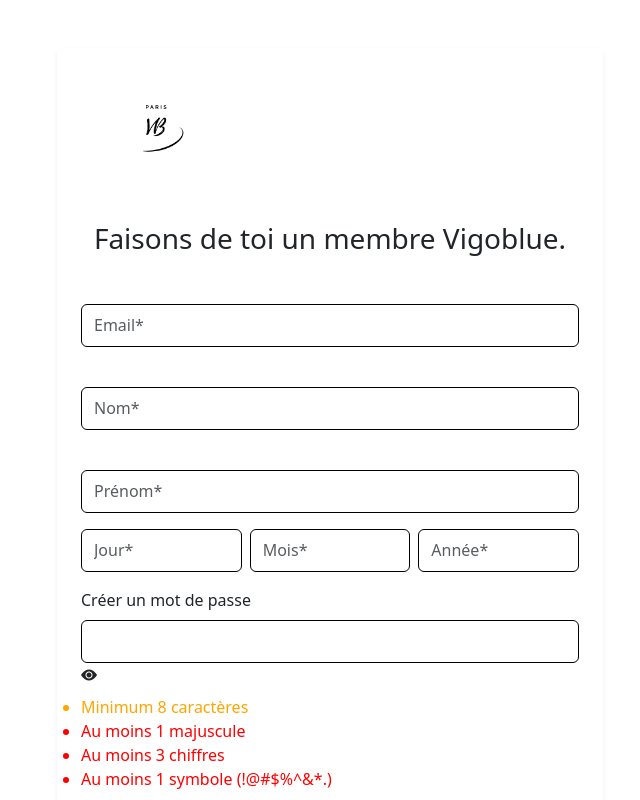
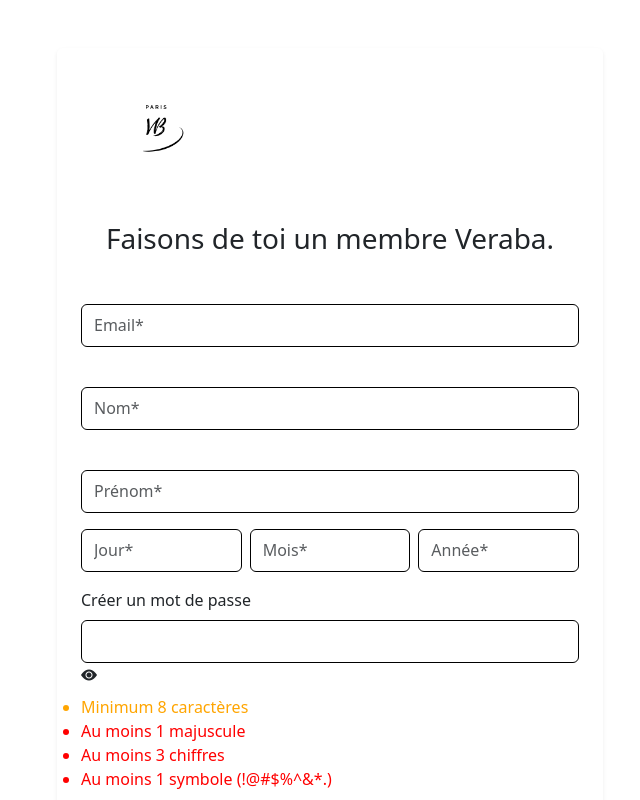
Before and after one commit to karimm327/veraba-shop, a website: page public/signup.html in a window 1280 px wide. Shown: the top 800 px of the page, without its empty margins (310-950 px from the left). Drawn offline with nearby package versions, Linux system fonts and the light colour scheme.

Commit message:
Mise a jour signup

```diff
--- a/public/signup.html
+++ b/public/signup.html
@@ -40,7 +40,7 @@
         <a class="navbar-brand logo" href="index.html">
           <img src="logop.png" alt="BrandName" width="150" height="150" class="me-1">
         </a>
-        <h3 class="text-center mb-4">Faisons de toi un membre Vigoblue.</h3>
+        <h3 class="text-center mb-4">Faisons de toi un membre Veraba.</h3>
         <form id="registerForm" novalidate>
           <div class="mb-3">
             <label for="registerEmail" class="form-label"></label>
```
